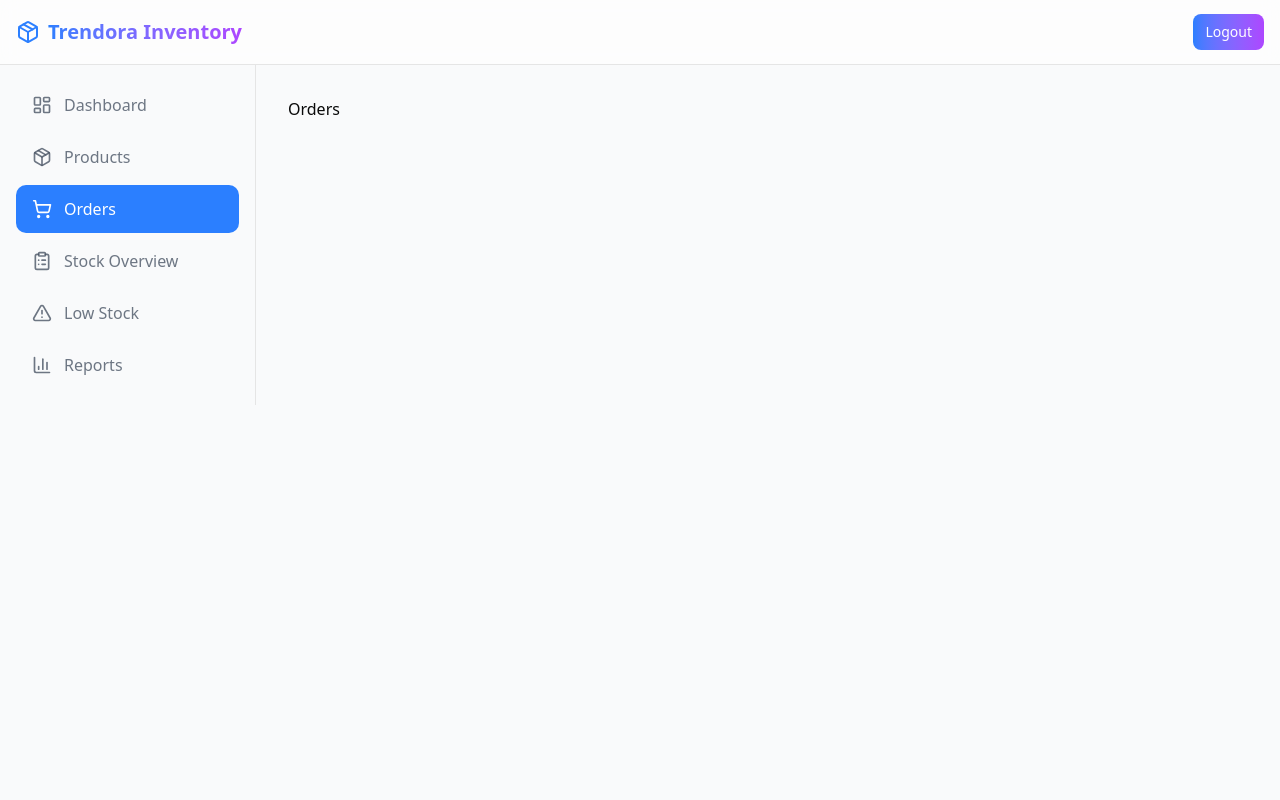
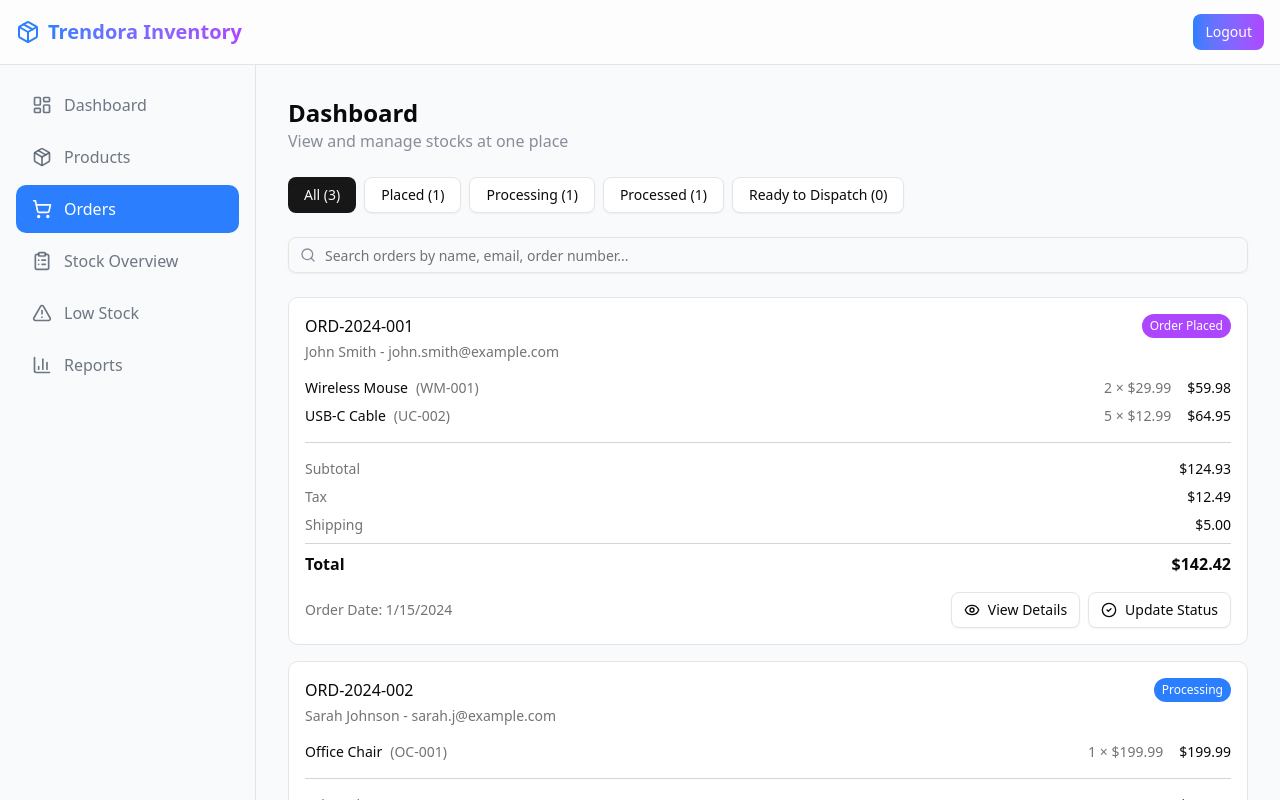
Before and after one commit to SanthoshKumar-PS/Inventory-Management-Trendora, a React (Vite) app: page /orders in a window 1280 px wide. Shown: the top 800 px of the page. Built offline with nearby package versions, Linux system fonts and the light colour scheme.

Commit message:
Orders page and its components

```diff
--- /dev/null
+++ b/src/components/orders/OrderStatusTag.tsx
@@ -0,0 +1,24 @@
+import { cn } from "@/lib/utils"
+import type { OrderStatus } from "@/types/order"
+
+const OrderStatusTag = ({status}:{status:OrderStatus}) => {
+    const getStatusTag = (status:OrderStatus) => {
+        switch(status){
+            case 'placed':
+                return { label: "Order Placed", bgColor:"bg-purple-500" }
+            case 'processing':
+                return { label: "Processing", bgColor:"bg-blue-500" }
+            case 'processed':
+                return { label: "Processed", bgColor:"bg-orange-500" }
+            case 'ready_to_dispatch':
+                return { label: "Ready To Dispatch", bgColor:"bg-green-500" }
+            default:
+                return { label: status, bgColor:"bg-red-500" }
+        }
+    }
+  return (
+    <div className={cn("text-white font-medium text-xs px-2 py-1 rounded-full",getStatusTag(status).bgColor)}>{getStatusTag(status).label}</div>
+  )
+}
+
+export default OrderStatusTag
--- a/src/pages/Orders.tsx
+++ b/src/pages/Orders.tsx
@@ -1,7 +1,197 @@
+import OrderStatusTag from "@/components/orders/OrderStatusTag";
+import { Button } from "@/components/ui/button"
+import { Input } from "@/components/ui/input";
+import { mockOrders } from "@/lib/datas/mockOrders";
+import type { Order, OrderStatus } from "@/types/order"
+import { CircleCheck, Eye, Package2, Search } from "lucide-react";
+import { useState } from "react"
 
 const Orders = () => {
+
+  const [orders, setOrders] = useState<Order[]>(mockOrders);
+  const [selectedFilter, setSelectedFilter] = useState<OrderStatus | 'all'>('all')
+  const [searchParam, setSearchParam] = useState<string>("");
+
+  const filterOrders = orders.filter(order=>{
+    const search = searchParam.toLowerCase();
+    const containsSearchParam = (
+      order.customerName.toLowerCase().includes(search) ||
+      order.status.toLowerCase().includes(search) ||
+      order.customerEmail.toLowerCase().includes(search) ||
+      order.orderNumber.toLowerCase().includes(search)
+    );
+    const containsFilteredStatus = selectedFilter==='all' || selectedFilter===order.status;
+    return containsSearchParam && containsFilteredStatus
+  })
+
+
+  const statusCounts= {
+    'all': orders.length,
+    // 'placed' : orders.filter(ord=>ord.status==='placed').length,
+    'placed' : orders.reduce((count,order)=>count+(order.status==='placed'?1:0),0),
+    'processing':orders.filter(ord=>ord.status==='processing').length,
+    'processed':orders.filter(ord=>ord.status==='processed').length,
+    'ready_to_dispatch':orders.filter(ord=>ord.status==='ready_to_dispatch').length
+  }
   return (
-    <div>Orders</div>
+    <div className="space-y-4 md:space-y-6">
+      {/* Heading and Subheading */}
+      <div>
+        <h2 className="text-2xl text:3xl font-bold">Dashboard</h2>
+        <p className="text-sm md:text-base text-gray-500/80">
+          View and manage stocks at one place
+        </p>
+      </div>
+
+      {/* Filters Present here */}
+      <div className="flex flex-wrap gap-2">
+        <Button
+        variant={selectedFilter==='all'?'default':'outline'}
+        onClick={()=>setSelectedFilter('all')}
+        >
+          All ({statusCounts.all})
+        </Button>
+        <Button
+        variant={selectedFilter==='placed'?'default':'outline'}
+        onClick={()=>setSelectedFilter('placed')}
+        >
+          Placed ({statusCounts.placed})
+        </Button>
+        <Button
+        variant={selectedFilter==='processing'?'default':'outline'}
+        onClick={()=>setSelectedFilter('processing')}
+        >
+          Processing ({statusCounts.processing})
+        </Button>
+        <Button
+        variant={selectedFilter==='processed'?'default':'outline'}
+        onClick={()=>setSelectedFilter('processed')}
+        >
+          Processed ({statusCounts.processed})
+        </Button>
+        <Button
+        variant={selectedFilter==='ready_to_dispatch'?'default':'outline'}
+        onClick={()=>setSelectedFilter('ready_to_dispatch')}
+        >
+          Ready to Dispatch ({statusCounts.ready_to_dispatch})
+        </Button>
+
+
+      </div>
+
+      {/* Search bar */}
+      <div className="relative flex-1">
+        <Input value={searchParam} onChange={(e)=>setSearchParam(e.target.value)} placeholder="Search orders by name, email, order number..." className="pl-9"/>
+        <div className="absolute left-3 inset-y-0 flex items-center">
+          <Search className="w-4 h-4 text-gray-500/80"/>
+        </div>
+      </div>
+
+      {/* Orders */}
+      <div className="space-y-4">
+        {filterOrders.map(order=>(
+          <div key={order.id} className="bg-white border rounded-lg p-4 space-y-4">
+            {/* Order Number,Name, Email and Badge */}
+            <div className="flex items-start justify-between">
+              <div>
+                <h2 className="font-medium">{order.orderNumber}</h2>
+                <p className="text-sm text-muted-foreground mt-1">{order.customerName} - {order.customerEmail}</p>
+              </div>
+              <OrderStatusTag status={order.status}/>
+            </div>
+
+            {/* Ordered Products */}
+            <div className="space-y-2">
+              {order.items.map(item=>(
+                <div key={item.id} className="flex justify-between text-sm">
+                  <div className="flex-1">
+                    <span className="font-medium">{item.productName}</span>
+                    <span className="text-muted-foreground ml-2">({item.sku})</span>
+                  </div>
+                  <div className="text-right">
+                    <span className="text-muted-foreground">
+                      {item.quantity} × ${item.unitPrice.toFixed(2)}
+                    </span>
+                    <span className="font-medium ml-4">
+                      ${item.totalPrice.toFixed(2)}
+                    </span>
+                  </div>
+
+                </div>
+              ))}
+
+            </div>
+
+            <div className="border-t border-gray-300"/>
+
+            {/* Subtotal,Tax and Shipping */}
+            <div className="space-y-2">
+              <div className="flex justify-between text-sm">
+                <span className="text-muted-foreground">Subtotal</span>
+                <span>${order.subtotal.toFixed(2)}</span>
+              </div>
+              <div className="flex justify-between text-sm">
+                <span className="text-muted-foreground">Tax</span>
+                <span>${order.tax.toFixed(2)}</span>
+              </div>
+              <div className="flex justify-between text-sm">
+                <span className="text-muted-foreground">Shipping</span>
+                <span>${order.shipping.toFixed(2)}</span>
+              </div>
+              <div className="border-t border-gray-300"/>
+              <div className="flex justify-between font-semibold">
+                <span>Total</span>
+                <span>${order.total.toFixed(2)}</span>
+              </div>
+            </div>
+              {order.notes && (
+                <div className="p-3 rounded-lg bg-muted">
+                  <p className="text-sm text-muted-foreground">
+                    <span className="font-medium">Notes:</span> {order.notes}
+                  </p>
+                </div>
+              )}
+
+            {/* Order Date and Buttons */}
+            <div className="flex flex-col md:flex-row gap-2 md:justify-between items-start md:items-center">
+              <div className="text-sm text-muted-foreground">
+                Order Date: {new Date(order.orderDate).toLocaleDateString()}
+              </div>
+              <div className="flex gap-2 ">
+                <Button variant='outline'>
+                  <Eye size={16}/>
+                  <p>View Details</p>
+                </Button>
+                <Button variant='outline'>
+                  <CircleCheck size={16}/>
+                  <p>Update Status</p>
+                </Button>
+
+              </div>
+
+            </div>
+
+
+
+          </div>
+        ))}
+
+      </div>
+
+
+      {/* When Filtered Orders is null */}
+      {filterOrders.length===0 && (
+        <div className="bg-white/50 border border-gray-300 rounded-lg p-4 col-span-full py-10">
+          <div className="flex flex-col justify-center items-center text-[#8F8F8F]">
+            <Package2 className="h-10 w-10 mb-2"/>
+            <p className="text-lg font-medium">No products found</p>
+            <p className="text-sm">Try adjusting your search</p>
+          </div>
+        </div>
+      )}
+
+
+    </div>
   )
 }
 
```
